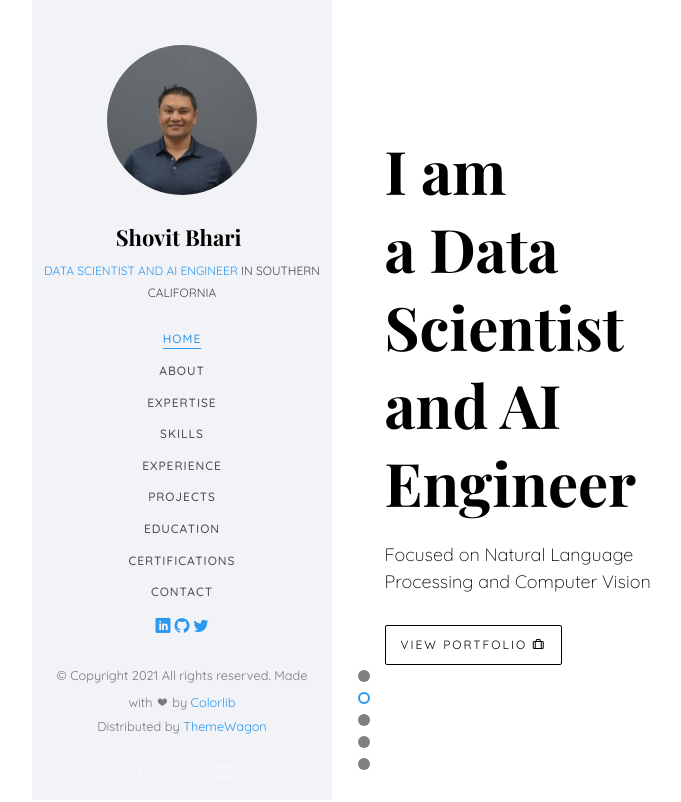
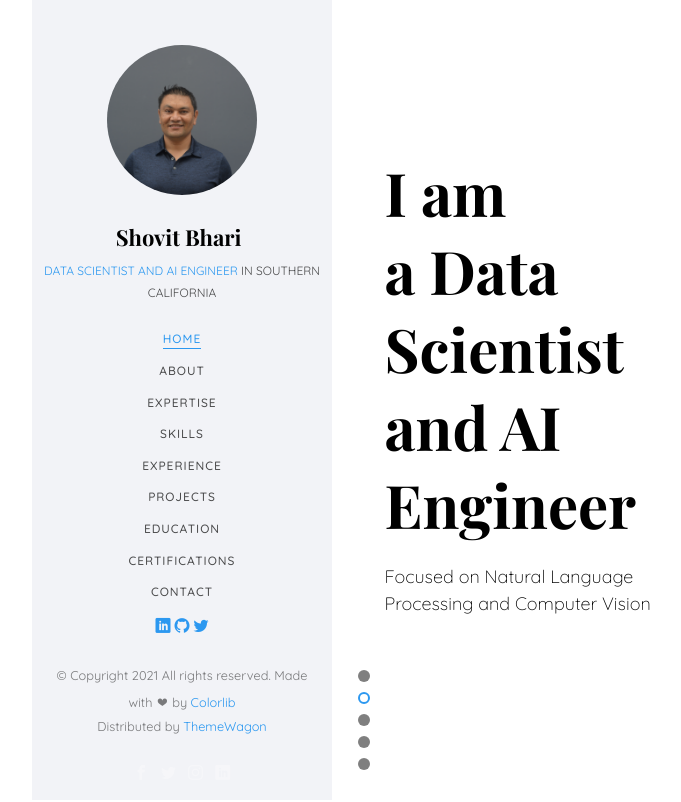
Before and after one commit to shovitraj/shovitraj.github.io, a plain HTML site: page index.html in a window 1280 px wide. Shown: the top 802 px of the page, without its empty margins (23-704 px from the left). Drawn offline with nearby package versions, Linux system fonts and the light colour scheme; files whose address does not match are found by name; a web font is replaced by a local one.

Commit message:
portfolio changed

```diff
--- a/index.html
+++ b/index.html
@@ -137,7 +137,7 @@ Copyright <script>document.write(new Date().getFullYear());</script> All rights
 					   					<div class="desc">
 						   					<h1>I am <br>a Data Scientist and  AI Engineer</h1>
 												<h2> Focused on Natural Language Processing and Computer Vision </h2>
-												<p><a class="btn btn-primary btn-learn" href="https://www.linkedin.com/in/shovitraj/">View Portfolio <i class="icon-briefcase3"></i></a></p>
+<!--												<p><a class="btn btn-primary btn-learn" href="https://www.linkedin.com/in/shovitraj/">View Portfolio <i class="icon-briefcase3"></i></a></p>-->
 
 											</div>
 					   				</div>
```
